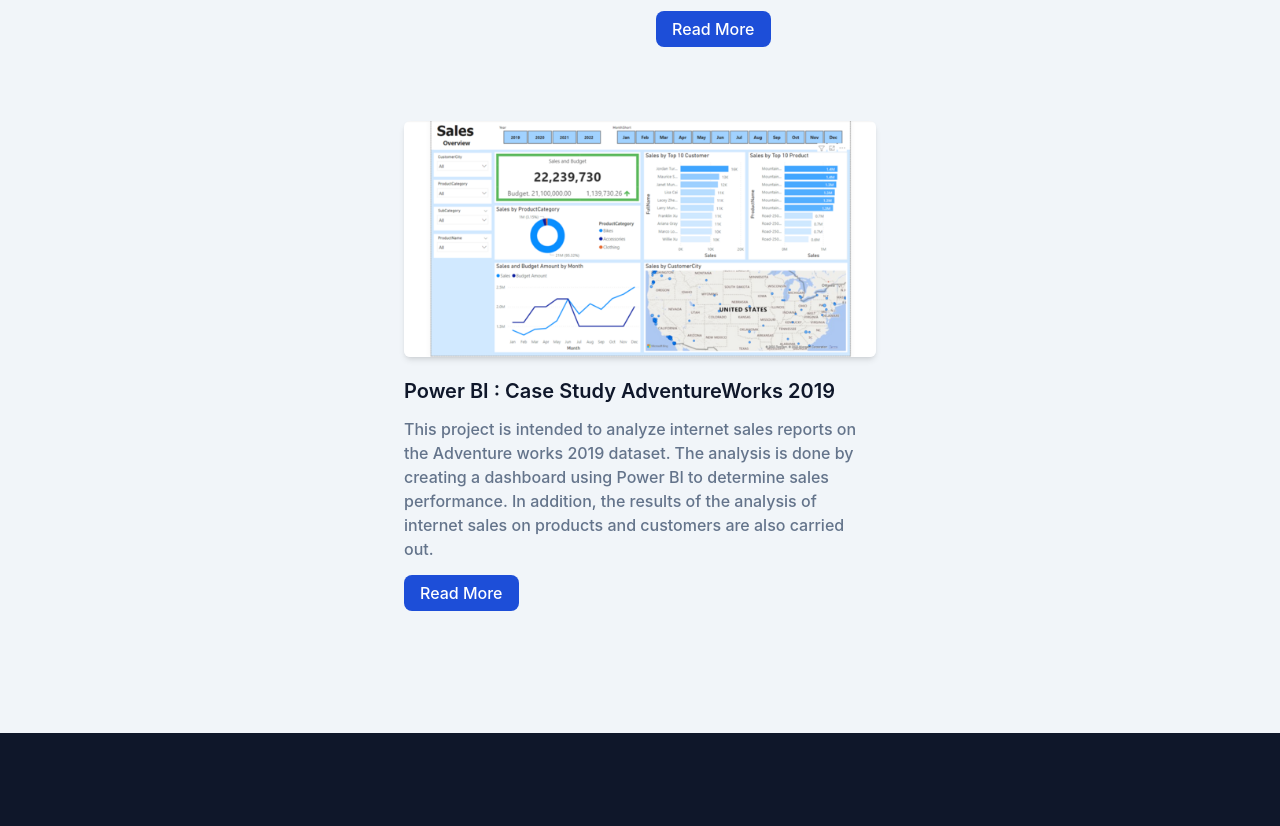
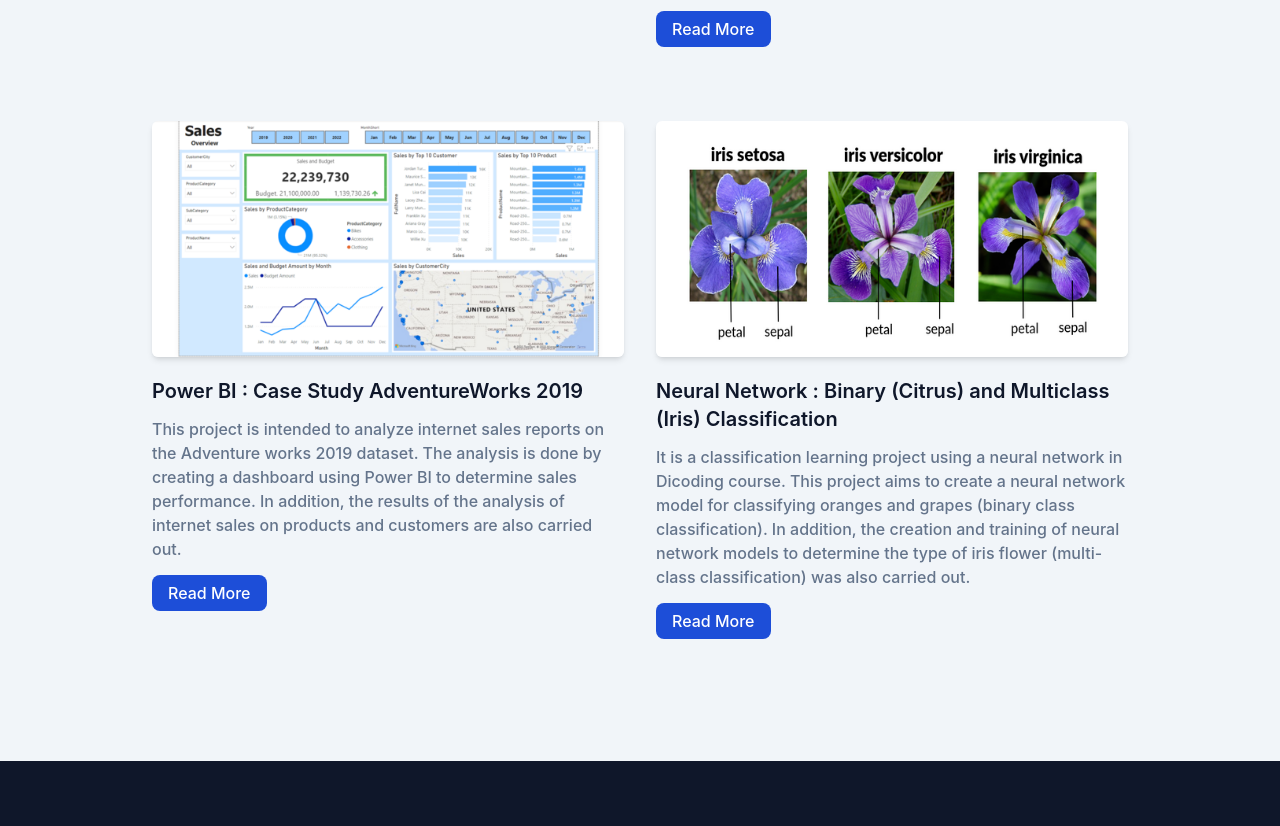
Before and after one commit to fazarashif/fazarashif.github.io, a website: page portfolio.html in a window 1280 px wide. Shown: the part 1415-2241 px from the top of the page. Drawn offline with Linux system fonts and the light colour scheme.

Commit message:
add: iris project

```diff
--- a/portfolio.html
+++ b/portfolio.html
@@ -123,7 +123,7 @@
               in undergraduate education at information systems ITS. Proposed to
               make a chatbot application using a classification model based on a
               back propagation neural network (BPNN) which can later be used by
-              parents to carry out the first treatment for their sick child.
+              parents to carry out the first treatment for sick child.
             </p>
             <a
               href="https://github.com/fazarashif/TugasAkhir-Chatbot"
@@ -144,7 +144,7 @@
               Image Classification using Machine Learning : Rock Paper Scissors
             </h3>
             <p class="font-medium text-base text-secondary mb-5">
-              This is a final project to fulfill the graduation of the fazaras
+              This is a final project to fulfill the graduation of the Dicoding
               course on Machine Learning for Beginners. This project contains a
               machine learning program that is able to recognize the shape of
               the hand that forms scissors, rock, or paper.
@@ -220,6 +220,34 @@
             </p>
             <a
               href="https://github.com/fazarashif/Portfolio/tree/main/PowerBI_AdventureWorks2019"
+              target="_blank"
+              class="font-medium text-small text-white bg-primary py-2 px-4 rounded-lg hover:opacity-80"
+              >Read More</a
+            >
+          </div>
+
+          <div class="mb-12 p-4 md:w-1/2">
+            <div class="rounded-md shadow-md overflow-hidden">
+              <img
+                src="dist/img/portfolio/iris-dataset.png"
+                alt="iris-dataset"
+                width="w-full"
+              />
+            </div>
+            <h3 class="font-semibold text-xl text-dark mt-5 mb-3">
+              Neural Network : Binary (Citrus) and Multiclass (Iris)
+              Classification
+            </h3>
+            <p class="font-medium text-base text-secondary mb-5">
+              It is a classification learning project using a neural network in
+              Dicoding course. This project aims to create a neural network
+              model for classifying oranges and grapes (binary class
+              classification). In addition, the creation and training of neural
+              network models to determine the type of iris flower (multi-class
+              classification) was also carried out.
+            </p>
+            <a
+              href="https://colab.research.google.com/drive/1AonwW4C4WJdqKLn2JNxe2sFWl0AE8qjA?usp=sharing"
               target="_blank"
               class="font-medium text-small text-white bg-primary py-2 px-4 rounded-lg hover:opacity-80"
               >Read More</a
```
Also changed, not shown: dist/img/portfolio/asli/iris-dataset.png (added), dist/img/portfolio/iris-dataset.png (added).
